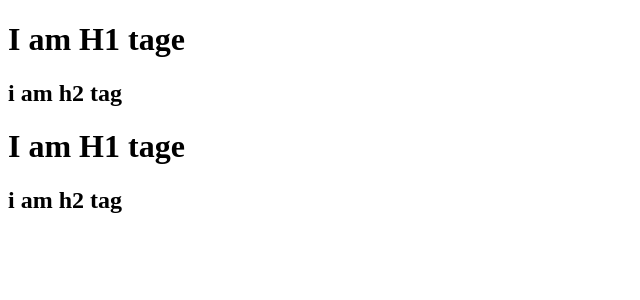
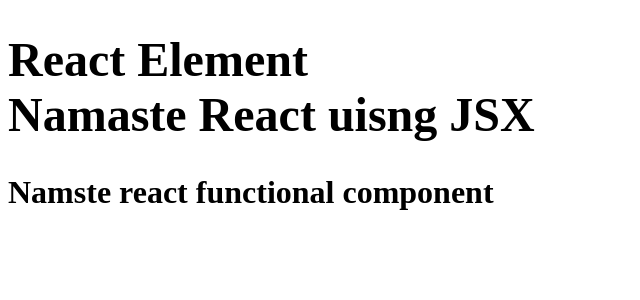
Before and after one commit to umeshmane30092000/Namaste-React, a React (Vite) app: page / in a window 1280 px wide. Shown: the top 300 px of the page, without its empty margins (0-640 px from the left). Built offline with nearby package versions, Linux system fonts and the light colour scheme.

Commit message:
Laying the foundation - 03

```diff
--- a/App.js
+++ b/App.js
@@ -1,25 +1,38 @@
 import React from "react";
 import ReactDOM from "react-dom/client";
 
-const parent = React.createElement("div", { id: "parent" }, [
-  React.createElement("div", { id: "child" }, [
-    React.createElement("h1", {}, "I am H1 tage"),
-    React.createElement("h2", {}, "i am h2 tag"),
-  ]),
-  React.createElement("div", { id: "child2" }, [
-    React.createElement("h1", {}, "I am H1 tage"),
-    React.createElement("h2", {}, "i am h2 tag"),
-  ]),
-]);
+// jsx- javascript synctax to create element merge html and js together
+// JSX is Html like syntax
+// jsx code is transplile before going to browser- parcel - Babel
+// attribute to jsx give in camelCase
+// Bable transpile code into react.createElement
 
-const heading = React.createElement(
-  "h1",
-  { id: "heading" },
-  "Hello world form React"
+// React component
+const elem = <span>React Element</span>;
+
+const title = (
+  <div>
+    <h1 className="head" tabIndex="5">
+      {elem}<br/>
+      Namaste React uisng JSX
+    </h1>
+  </div>
 );
+
+
+// functinal component - NEW - just a normal js function return jsx
+
+// Component composition
+const HeadingComponent = () => {
+  return (
+    <div id="container">
+      <h2>{title}</h2>
+      <h1 className="header">Namste react functional component</h1>
+    </div>
+
+  );
+};
 
 const root = ReactDOM.createRoot(document.getElementById("root"));
 
-root.render(parent);
-
-// JSX  that exist
+root.render(<HeadingComponent/>);
--- a/index.html
+++ b/index.html
@@ -8,7 +8,6 @@
   </head>
   <body>
     <div id="root"></div>
-
     <script type="module" src="./App.js"></script>
   </body>
 </html>
```
Also changed, not shown: package.json (+5 -3 lines), 2 other files (tests, documents, lock files or other folders).
